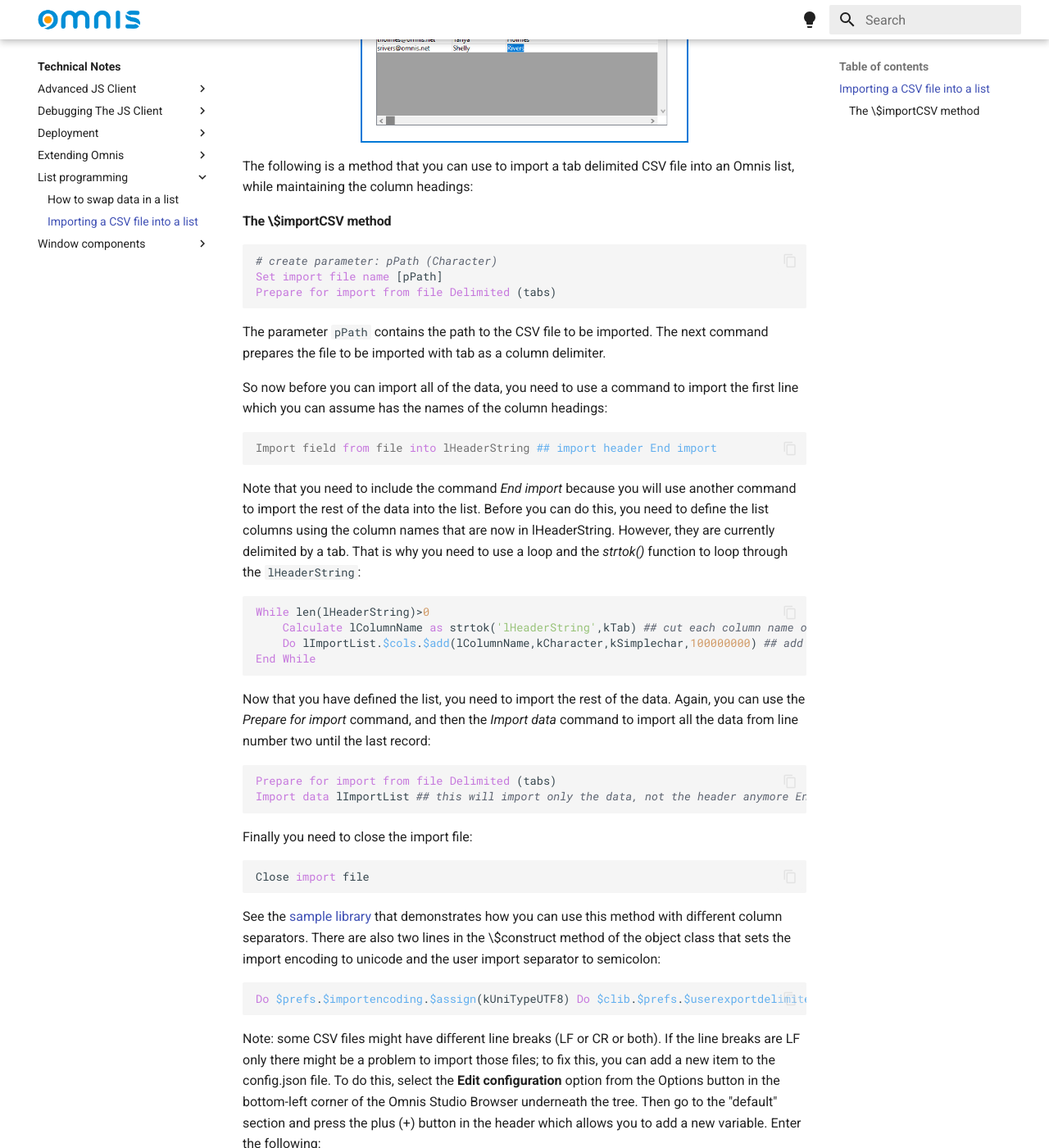
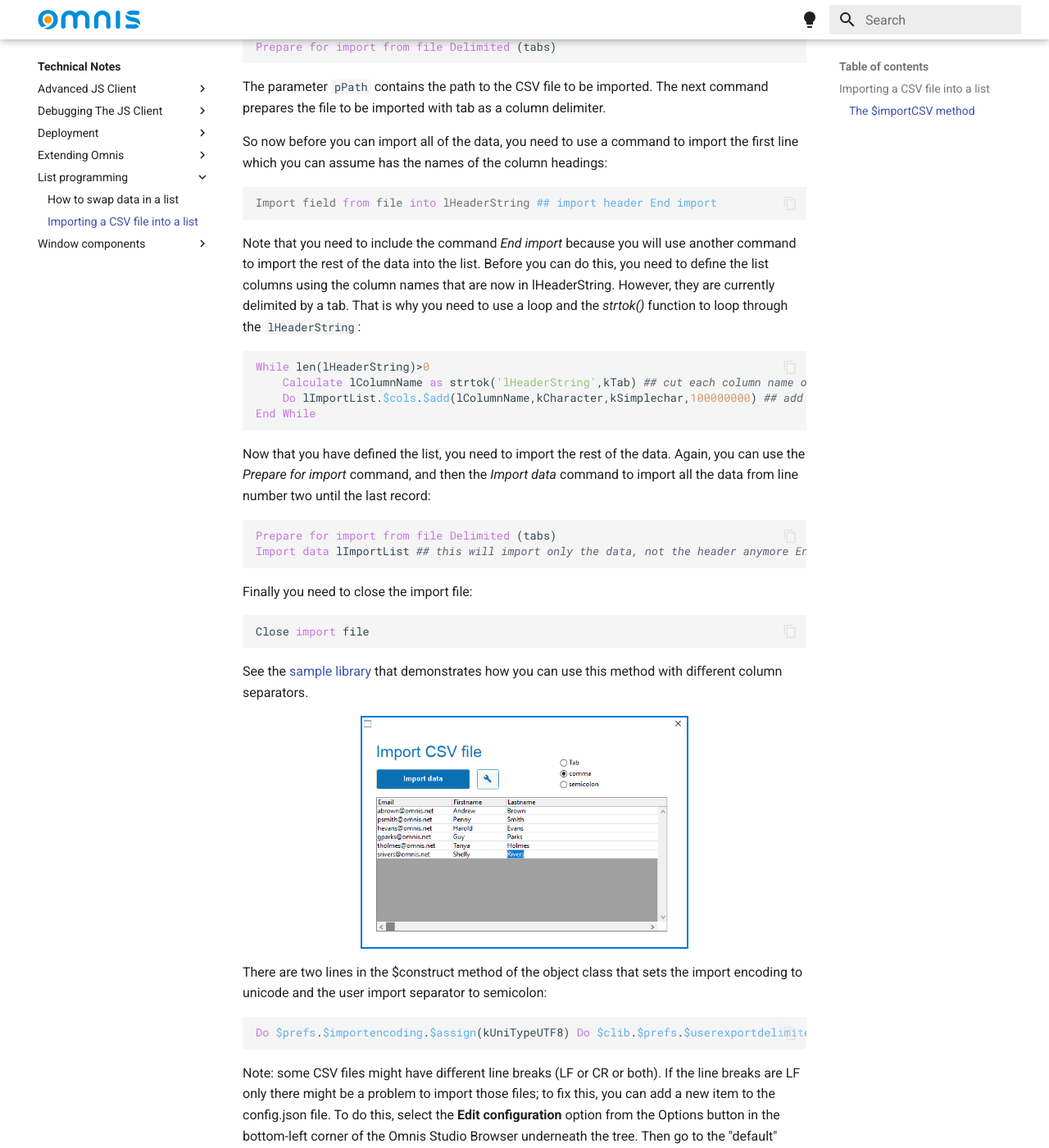
Before and after one commit to OmnisStudio/technotes, an MkDocs documentation site: the page built from docs/Technical Notes/List programming/Importing_a_CSV_file_into_a_list.md, in a window 1280 px wide and 1400 px high, scrolled down 622 px. Shown: the whole window at 82% size. Built offline with MkDocs 1.6.1 and Material for MkDocs 9.7.7, drawn with Linux system fonts in a browser that asks for light colours; some of the changed text lies outside the part shown.

Commit message:
Moved image & fix method syntax

````diff
--- a/docs/Technical Notes/List programming/Importing_a_CSV_file_into_a_list.md
+++ b/docs/Technical Notes/List programming/Importing_a_CSV_file_into_a_list.md
@@ -4,11 +4,9 @@ Omnis has some powerful commands that allow you to import structural data, such
 
 When importing data into an Omnis list, you must define the columns (column name and type) in the list before using the Import Data command (or doing anything with list data for that matter). In this case, you need to look at the first line of your data file to see how many columns are required in the list and what the column names should be.
 
-![Import CSV window](/assets/importcsv/importcsv.png){: .image-medium .centered}
-
 The following is a method that you can use to import a tab delimited CSV file into an Omnis list, while maintaining the column headings:
 
-#### The \$importCSV method
+#### The $importCSV method
 
 ```omnis
 # create parameter: pPath (Character)
@@ -46,7 +44,11 @@ Finally you need to close the import file:
 Close import file
 ```
 
-See the [sample library](/assets/importcsv/import_csv.zip){:download="import_csv.zip"} that demonstrates how you can use this method with diﬀerent column separators. There are also two lines in the \$construct method of the object class that sets the import encoding to unicode and the user import separator to semicolon:
+See the [sample library](/assets/importcsv/import_csv.zip){:download="import_csv.zip"} that demonstrates how you can use this method with diﬀerent column separators.
+
+![Import CSV window](/assets/importcsv/importcsv.png){: .image-medium .centered}
+
+There are two lines in the $construct method of the object class that sets the import encoding to unicode and the user import separator to semicolon:
 
 ```omnis
 Do $prefs.$importencoding.$assign(kUniTypeUTF8) Do $clib.$prefs.$userexportdelimiter.$assign(';')
````
